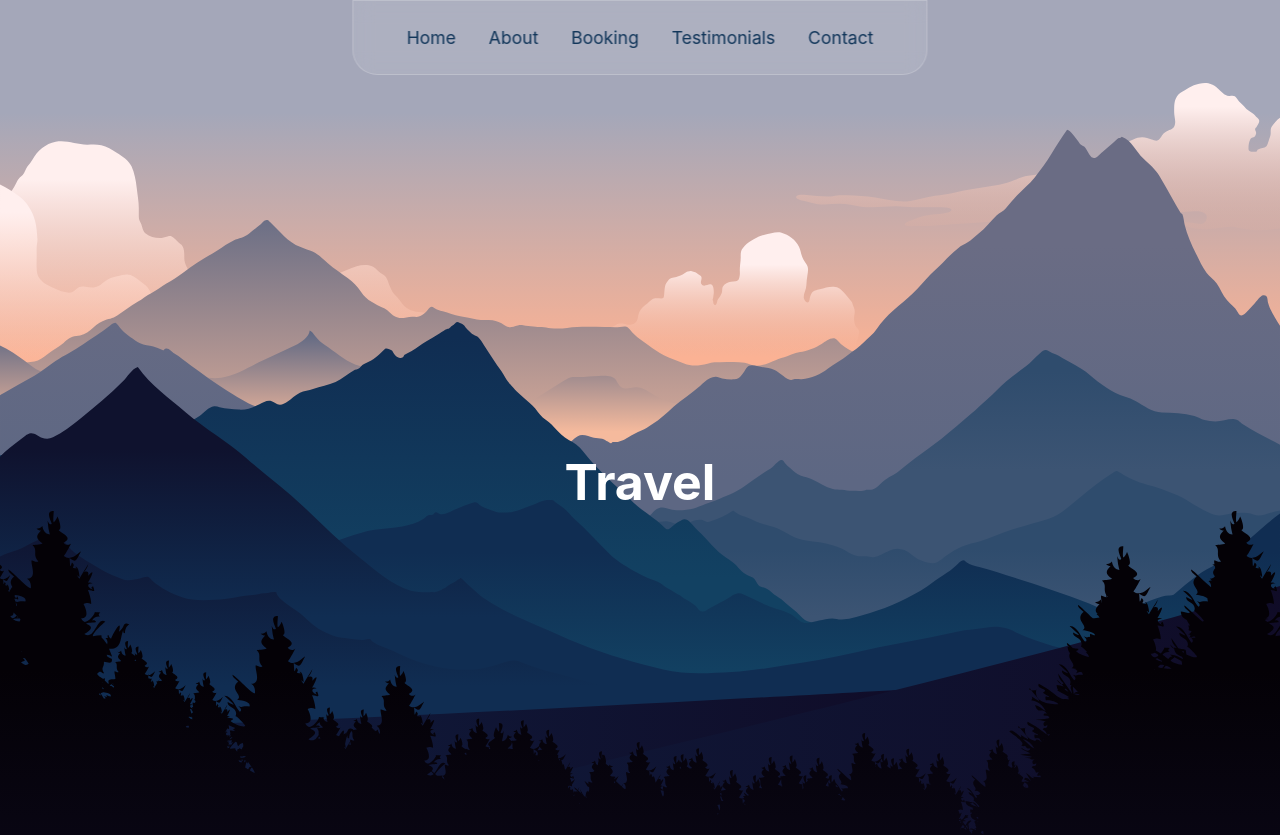
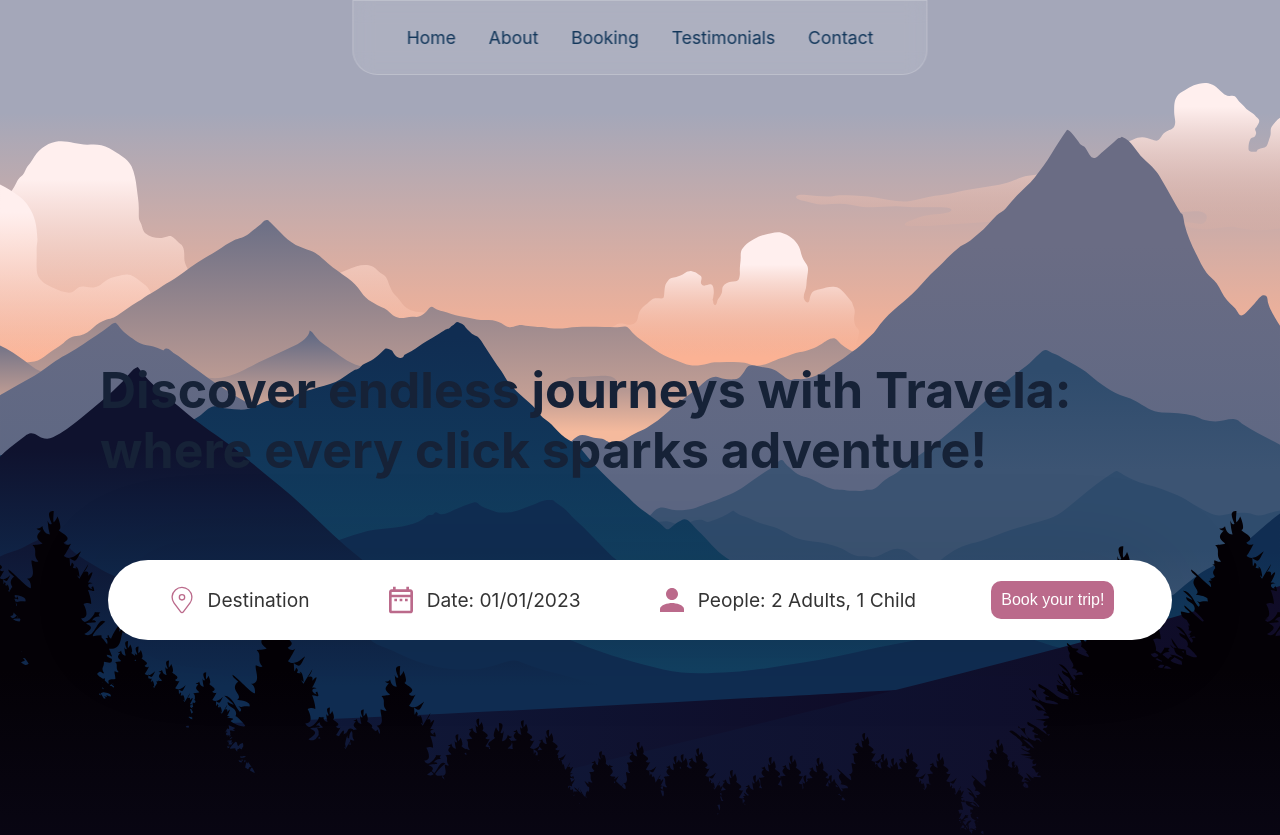
Before and after one commit to valentra/Loading-Minds_EC107A, a React (Create React App) app in the folder Travel/: page / in a window 1280 px wide. Shown: the top 835 px of the page. Built offline with nearby package versions, Linux system fonts and the light colour scheme; the HTML template or start-up script is replaced by a standard one.

Commit message:
added:home section changes

```diff
--- a/Travel/src/components/Home/Home.css
+++ b/Travel/src/components/Home/Home.css
@@ -7,12 +7,52 @@
     display: flex;
     justify-content: center;
     align-items: center;
+    flex-direction: column;
 }
-h1
-{
-    color: white;
+.text {
+    display: flex;
+    flex-direction: column;
+    align-items: center;
+    color: #162237;
     font-size: 50px;
     font-weight: 700;
-    margin-bottom: 20px;
+    margin-bottom: 80px;
     z-index: 2;
+    padding: 0 100px; /* Add this line */
 }
+.block
+{
+    background: #fff;
+    padding: 20px;
+    border-radius: 100px;
+    box-shadow: 0 0 100px rgba(0, 0, 0, 0.1);
+    display: flex;
+    flex-direction: row;
+    align-items: center;
+    justify-content: space-around;
+    width: 80%;
+    height: 40px;
+    margin: 0 10px;
+    transition: 0.3s;
+}
+.bookTripButton {
+    padding: 10px 20px;
+    font-size: 1.2rem;
+    background-color: #BB6A8B;
+    color: white;
+    border: none;
+    border-radius: 10px;
+    cursor: pointer;
+    transition: all 0.3s ease;
+    box-shadow: 0px 8px 15px rgba(0, 0, 0, 0.1);
+  }
+
+  .bookTripButton:hover {
+    background-color: #9b507a;
+    box-shadow: 0px 15px 20px rgba(0, 0, 0, 0.2);
+    transform: translateY(-3px);
+  }
+
+  .bookTripButton:active {
+    transform: translateY(2px);
+  }
--- a/Travel/src/components/Home/Home.js
+++ b/Travel/src/components/Home/Home.js
@@ -1,19 +1,31 @@
 import React from 'react'
 import Navbar from "../Navbar/Navbar";
+import { CiLocationOn } from "react-icons/ci";
+import { MdOutlineDateRange } from "react-icons/md";
+import { IoMdPerson } from "react-icons/io";
 import './Home.css'
 
 const Home = () => {
   return (
-
-      <div className='main__container section__padding'>
-
-        <h1>Travel</h1>
-
-        <div className='main__container__content'>
-
-        </div>
+    <div className='main__container section__padding'>
+      <p className='text'>Discover endless journeys with Travela: where every click sparks adventure!</p>
+      <div className='block'>
+      <div className='destination' style={{ display: 'flex', alignItems: 'center', gap: '10px', color: '#333', fontSize: '1.2rem' }}>
+          <CiLocationOn style={{ color: '#BB6A8B', fontSize: '2rem' }} /> Destination
       </div>
-
+      <div className='date' style={{ display: 'flex', alignItems: 'center', gap: '10px', color: '#333', fontSize: '1.2rem' }}>
+          <MdOutlineDateRange style={{ color: '#BB6A8B', fontSize: '2rem' }} /> Date: 01/01/2023
+      </div>
+      <div className='people' style={{ display: 'flex', alignItems: 'center', gap: '10px', color: '#333', fontSize: '1.2rem' }}>
+          <IoMdPerson style={{ color: '#BB6A8B', fontSize: '2rem' }} /> People: 2 Adults, 1 Child
+      </div>
+      <div className='book your trip'>
+        <button style={{ padding: '10px', fontSize: '1rem', backgroundColor: '#BB6A8B', color: 'white', border: 'none', borderRadius: '10px' }}>
+          Book your trip!
+        </button>
+      </div>
+    </div>
+    </div>
   )
 }
 
```
